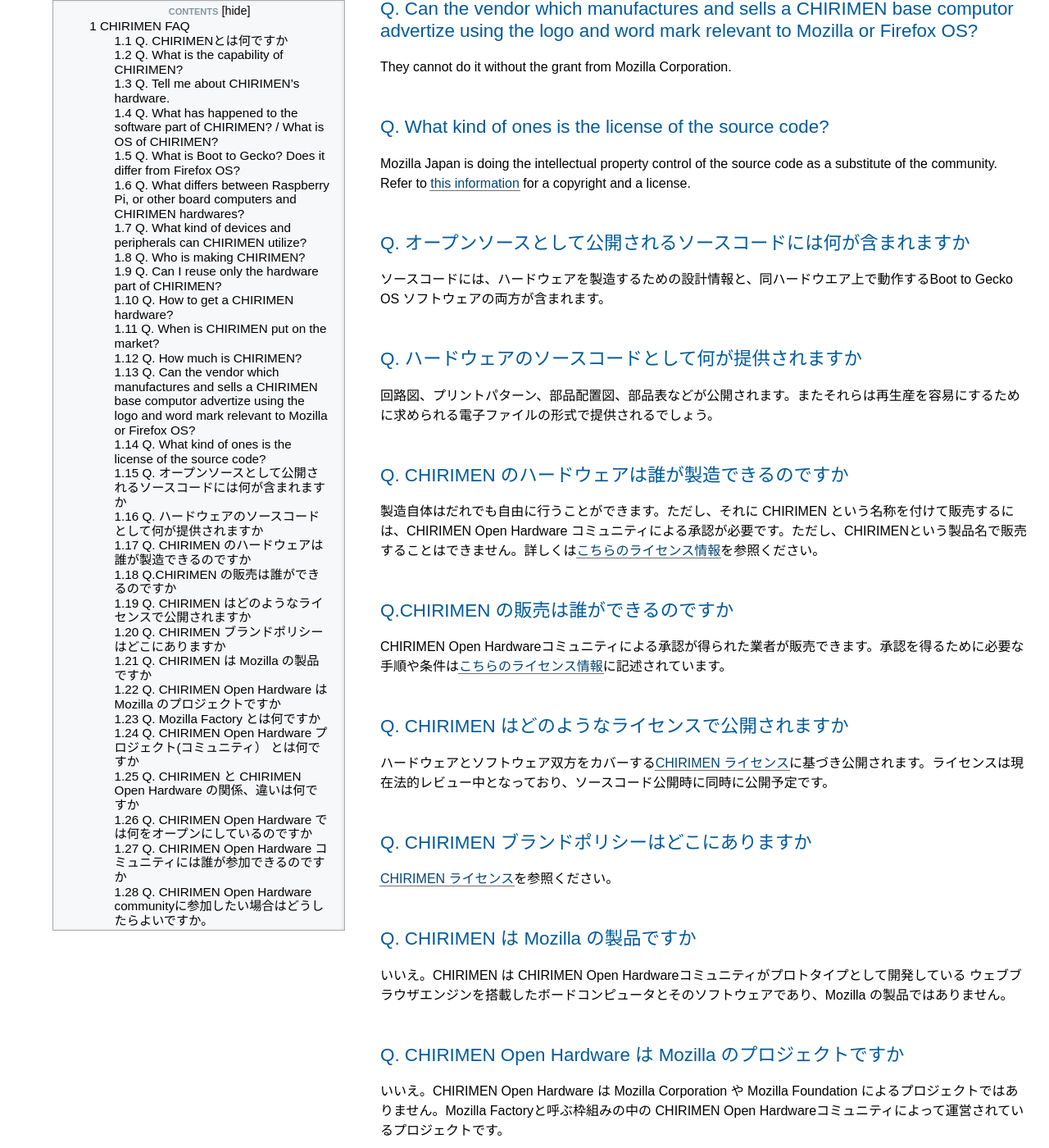
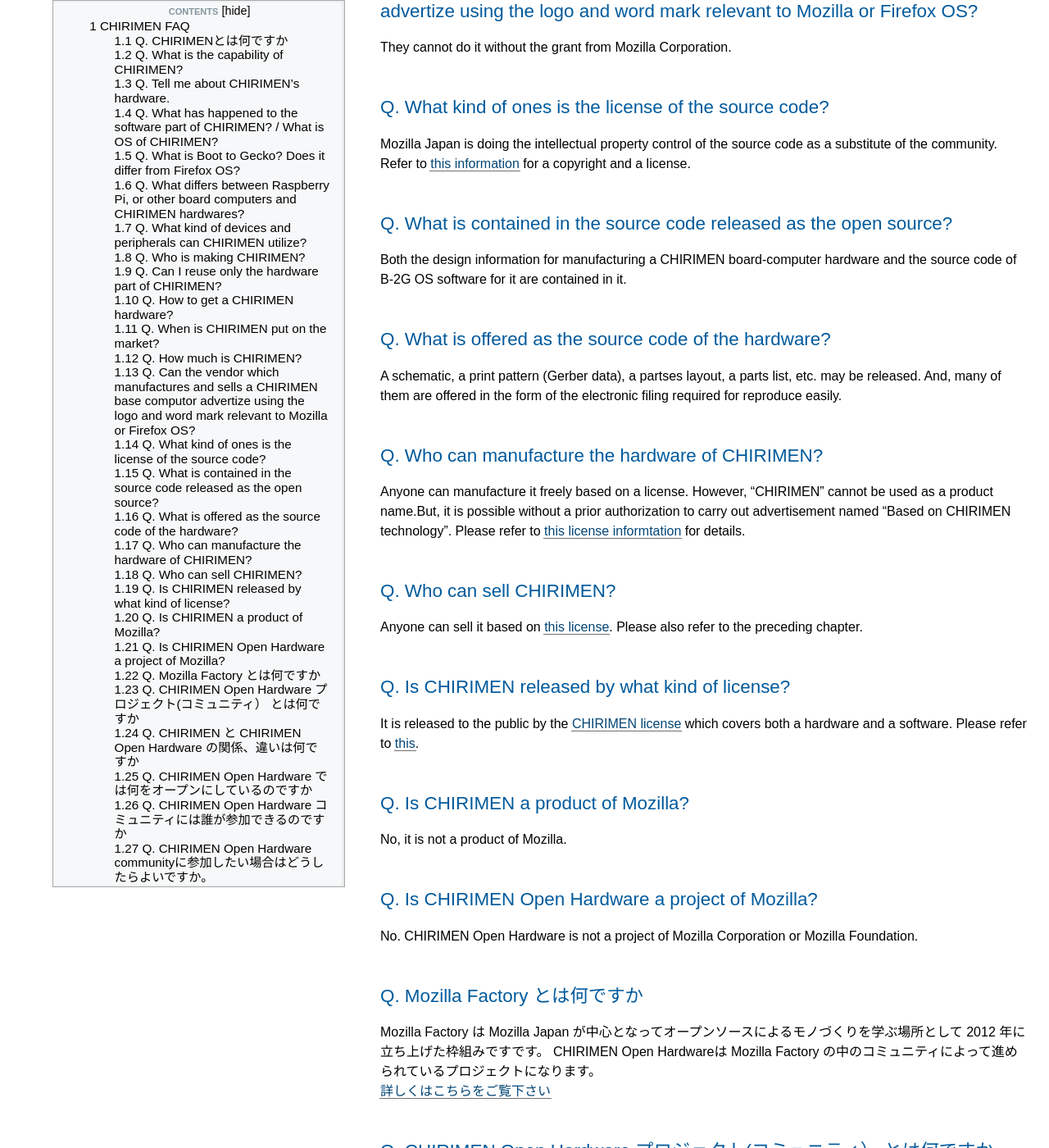
Before and after one commit to chirimen-oh/chirimen-oh.github.io, a Jekyll site: the page built from docs/en/FAQ.md, in a window 1280 px wide and 1400 px high, scrolled down 2306 px. Shown: the whole window at 82% size. Built offline with Jekyll 4.4.1, drawn with Linux system fonts in a browser that asks for light colours; nearby versions of some CDN libraries; some of the changed text lies outside the part shown.

Commit message:
Update FAQ.md

```diff
--- a/docs/en/FAQ.md
+++ b/docs/en/FAQ.md
@@ -32,7 +32,7 @@ CHIRIMEN can utilize a cheap and general-purpose sensors and actuators with GPIO
 It was developed by the CHIRIMEN Open Hardware community. However, that community itself does not do manufacturing and selling of that.
 
 ## Q. Can I reuse only the hardware part of CHIRIMEN?
-Yes. However, assistance in particular of a software is not expectable from a community in that case. Moreover, "Based on CHIRIMEN technology" cannot be displayed, either.
+Yes. However, assistance in particular of a software is not expectable from a community in that case.
 
 ## Q. How to get a CHIRIMEN hardware?
 Currently, the community member uses a small number of prototype for OS development. Purchase may become possible if it is mass-produced by the licensed marker based on the released source code.
@@ -52,29 +52,26 @@ They cannot do it without the grant from Mozilla Corporation.
 ## Q. What kind of ones is the license of the source code?
 Mozilla Japan is doing the intellectual property control of the source code as a substitute of the community. Refer to [this information](https://chirimen-oh.github.io/license/) for a copyright and a license.
 
-## Q. オープンソースとして公開されるソースコードには何が含まれますか
-ソースコードには、ハードウェアを製造するための設計情報と、同ハードウエア上で動作するBoot to Gecko OS ソフトウェアの両方が含まれます。
+## Q. What is contained in the source code released as the open source?
+Both the design information for manufacturing a CHIRIMEN board-computer hardware and the source code of B-2G OS software for it are contained in it.
 
-## Q. ハードウェアのソースコードとして何が提供されますか
-回路図、プリントパターン、部品配置図、部品表などが公開されます。またそれらは再生産を容易にするために求められる電子ファイルの形式で提供されるでしょう。
+## Q. What is offered as the source code of the hardware?
+A schematic, a print pattern (Gerber data), a partses layout, a parts list, etc. may be released. And, many of them are offered in the form of the electronic filing required for reproduce easily.
 
-## Q. CHIRIMEN のハードウェアは誰が製造できるのですか
-製造自体はだれでも自由に行うことができます。ただし、それに CHIRIMEN という名称を付けて販売するには、CHIRIMEN Open Hardware コミュニティによる承認が必要です。ただし、CHIRIMENという製品名で販売することはできません。詳しくは[こちらのライセンス情報](https://chirimen-oh.github.io/license/)を参照ください。
+## Q. Who can manufacture the hardware of CHIRIMEN?
+Anyone can manufacture it freely based on a license. However, "CHIRIMEN" cannot be used as a product name.But, it is possible without a prior authorization to carry out advertisement named "Based on CHIRIMEN technology". Please refer to [this license informtation](https://chirimen-oh.github.io/license/) for details.
 
-## Q.CHIRIMEN の販売は誰ができるのですか
-CHIRIMEN Open Hardwareコミュニティによる承認が得られた業者が販売できます。承認を得るために必要な手順や条件は[こちらのライセンス情報](https://chirimen-oh.github.io/license/)に記述されています。
+## Q. Who can sell CHIRIMEN?
+Anyone can sell it based on [this license](https://chirimen-oh.github.io/license/). Please also refer to the preceding chapter.
 
-## Q. CHIRIMEN はどのようなライセンスで公開されますか
-ハードウェアとソフトウェア双方をカバーする[CHIRIMEN ライセンス](https://chirimen-oh.github.io/license/)に基づき公開されます。ライセンスは現在法的レビュー中となっており、ソースコード公開時に同時に公開予定です。
+## Q. Is CHIRIMEN released by what kind of license?
+It is released to the public by the [CHIRIMEN license](https://chirimen-oh.github.io/license/) which covers both a hardware and a software. Please refer to [this](https://chirimen-oh.github.io/license/).
 
-## Q. CHIRIMEN ブランドポリシーはどこにありますか
-[CHIRIMEN ライセンス](https://chirimen-oh.github.io/license/)を参照ください。
+## Q. Is CHIRIMEN a product of Mozilla?
+No, it is not a product of Mozilla.
 
-## Q. CHIRIMEN は Mozilla の製品ですか
-いいえ。CHIRIMEN は CHIRIMEN Open Hardwareコミュニティがプロトタイプとして開発している ウェブブラウザエンジンを搭載したボードコンピュータとそのソフトウェアであり、Mozilla の製品ではありません。
-
-## Q. CHIRIMEN Open Hardware は Mozilla のプロジェクトですか
-いいえ。CHIRIMEN Open Hardware は Mozilla Corporation や Mozilla Foundation によるプロジェクトではありません。Mozilla Factoryと呼ぶ枠組みの中の CHIRIMEN Open Hardwareコミュニティによって運営されているプロジェクトです。
+## Q. Is CHIRIMEN Open Hardware a project of Mozilla?
+No. CHIRIMEN Open Hardware is not a project of Mozilla Corporation or Mozilla Foundation.
 
 ## Q. Mozilla Factory とは何ですか
 Mozilla Factory は Mozilla Japan が中心となってオープンソースによるモノづくりを学ぶ場所として 2012 年に立ち上げた枠組みですです。 CHIRIMEN Open Hardwareは Mozilla Factory の中のコミュニティによって進められているプロジェクトになります。
```
